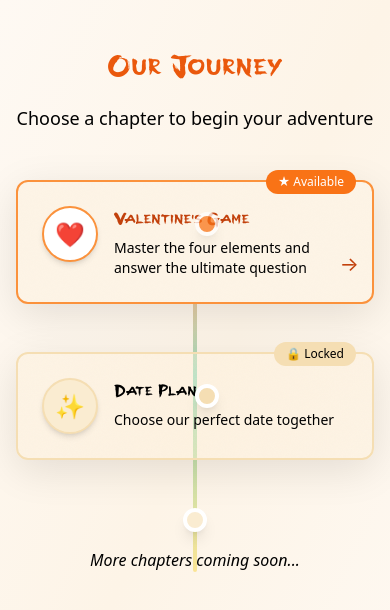
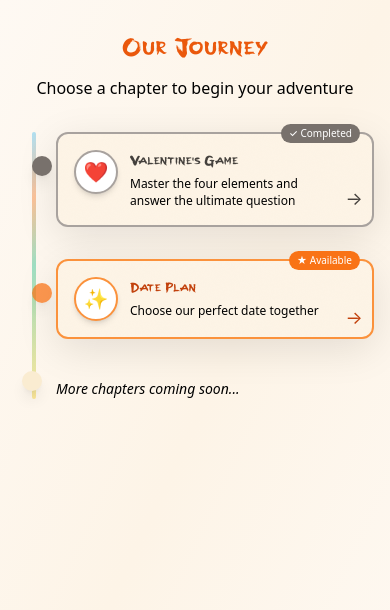
Before and after one commit to coderback/Project-Odelia, a Next.js app in the folder project-odelia/: page /timeline in a window 390 px wide. Shown: the top 610 px of the page. Built offline with nearby package versions, Linux system fonts and the light colour scheme.

Commit message:
feat(ChapterCard, DatePlanHub, Timeline): enhance responsive design and adjust layout for improved user experience

```diff
--- a/project-odelia/src/components/features/DatePlanHub.tsx
+++ b/project-odelia/src/components/features/DatePlanHub.tsx
@@ -141,7 +141,7 @@ export default function DatePlanHub() {
   };
 
   return (
-    <div className="min-h-screen py-12 px-4 relative overflow-hidden">
+    <div className="min-h-screen py-8 sm:py-12 px-4 sm:px-6 relative overflow-hidden">
       {isComplete && <ConfettiEffect trigger={isComplete} />}
 
       <AnimatePresence mode="wait">
@@ -155,17 +155,17 @@ export default function DatePlanHub() {
             className="max-w-4xl mx-auto"
           >
             {/* Title */}
-            <motion.div variants={titleVariants} className="text-center mb-10">
-              <h1 className="text-4xl md:text-5xl font-display text-fire-600 mb-4">
+            <motion.div variants={titleVariants} className="text-center mb-6 sm:mb-10">
+              <h1 className="text-3xl sm:text-4xl md:text-5xl font-display text-fire-600 mb-2 sm:mb-4">
                 Plan Our Date
               </h1>
-              <p className="text-lg text-parchment-600">
+              <p className="text-base sm:text-lg text-parchment-600">
                 What kind of date sounds perfect to you?
               </p>
             </motion.div>
 
             {/* Date Options Grid */}
-            <div className="grid grid-cols-1 md:grid-cols-2 lg:grid-cols-3 gap-6">
+            <div className="grid grid-cols-1 sm:grid-cols-2 lg:grid-cols-3 gap-4 sm:gap-6">
               {dateOptions.map((option) => (
                 <motion.button
                   key={option.id}
@@ -176,9 +176,9 @@ export default function DatePlanHub() {
                   className={`
                     relative
                     bg-parchment-200
-                    rounded-2xl
+                    rounded-xl sm:rounded-2xl
                     shadow-parchment
-                    p-6
+                    p-4 sm:p-6
                     parchment-texture
                     border-2
                     border-parchment-300
@@ -187,17 +187,18 @@ export default function DatePlanHub() {
                     duration-300
                     text-left
                     group
+                    active:scale-[0.98]
                   `}
                 >
                   {/* Icon */}
                   <div className={`
-                    w-16 h-16
-                    rounded-xl
+                    w-12 h-12 sm:w-16 sm:h-16
+                    rounded-lg sm:rounded-xl
                     bg-gradient-to-br ${option.gradient}
                     flex items-center justify-center
-                    text-3xl
+                    text-2xl sm:text-3xl
                     shadow-lg
-                    mb-4
+                    mb-3 sm:mb-4
                     group-hover:scale-110
                     transition-transform
                     duration-300
@@ -206,12 +207,12 @@ export default function DatePlanHub() {
                   </div>
 
                   {/* Title */}
-                  <h3 className="text-xl font-display text-parchment-800 mb-2">
+                  <h3 className="text-lg sm:text-xl font-display text-parchment-800 mb-1 sm:mb-2">
                     {option.title}
                   </h3>
 
                   {/* Description */}
-                  <p className="text-sm text-parchment-600">
+                  <p className="text-xs sm:text-sm text-parchment-600 pr-6">
                     {option.description}
                   </p>
 
@@ -221,7 +222,7 @@ export default function DatePlanHub() {
                     opacity-0 group-hover:opacity-100
                     transition-opacity duration-300
                   `}>
-                    <span className="text-2xl">→</span>
+                    <span className="text-xl sm:text-2xl">→</span>
                   </div>
                 </motion.button>
               ))}
@@ -232,11 +233,11 @@ export default function DatePlanHub() {
               initial={{ opacity: 0 }}
               animate={{ opacity: 1 }}
               transition={{ delay: 1 }}
-              className="text-center mt-10"
+              className="text-center mt-8 sm:mt-10"
             >
               <button
                 onClick={handleBackToTimeline}
-                className="text-parchment-500 hover:text-parchment-700 transition-colors"
+                className="text-sm sm:text-base text-parchment-500 hover:text-parchment-700 transition-colors"
               >
                 ← Back to Timeline
               </button>
@@ -250,40 +251,40 @@ export default function DatePlanHub() {
             initial={{ opacity: 0, scale: 0.9 }}
             animate={{ opacity: 1, scale: 1 }}
             exit={{ opacity: 0, scale: 0.9 }}
-            className="max-w-md mx-auto text-center"
+            className="max-w-sm sm:max-w-md mx-auto text-center px-2"
           >
-            <div className="bg-parchment-200 rounded-2xl shadow-parchment p-8 parchment-texture">
+            <div className="bg-parchment-200 rounded-xl sm:rounded-2xl shadow-parchment p-6 sm:p-8 parchment-texture">
               {/* Selected option icon */}
               <div className={`
-                w-24 h-24
+                w-20 h-20 sm:w-24 sm:h-24
                 mx-auto
-                rounded-2xl
+                rounded-xl sm:rounded-2xl
                 bg-gradient-to-br ${selectedOption.gradient}
                 flex items-center justify-center
-                text-5xl
+                text-4xl sm:text-5xl
                 shadow-lg
-                mb-6
+                mb-4 sm:mb-6
               `}>
                 {selectedOption.icon}
               </div>
 
-              <h2 className="text-2xl font-display text-parchment-800 mb-2">
+              <h2 className="text-xl sm:text-2xl font-display text-parchment-800 mb-1 sm:mb-2">
                 {selectedOption.title}
               </h2>
-              <p className="text-parchment-600 mb-8">
+              <p className="text-sm sm:text-base text-parchment-600 mb-6 sm:mb-8">
                 {selectedOption.description}
               </p>
 
-              <p className="text-lg text-fire-600 font-medium mb-6">
+              <p className="text-base sm:text-lg text-fire-600 font-medium mb-4 sm:mb-6">
                 Is this your choice?
               </p>
 
-              <div className="flex gap-4 justify-center">
+              <div className="flex flex-col sm:flex-row gap-3 sm:gap-4 justify-center">
                 <motion.button
                   whileHover={{ scale: 1.05 }}
                   whileTap={{ scale: 0.95 }}
                   onClick={handleCancel}
-                  className="px-6 py-3 rounded-xl border-2 border-parchment-400 text-parchment-600 hover:bg-parchment-300 transition-colors"
+                  className="px-5 sm:px-6 py-2.5 sm:py-3 rounded-lg sm:rounded-xl border-2 border-parchment-400 text-parchment-600 hover:bg-parchment-300 transition-colors text-sm sm:text-base order-2 sm:order-1"
                   disabled={isSubmitting}
                 >
                   Go Back
@@ -294,8 +295,8 @@ export default function DatePlanHub() {
                   onClick={handleConfirm}
                   disabled={isSubmitting}
                   className={`
-                    px-6 py-3
-                    rounded-xl
+                    px-5 sm:px-6 py-2.5 sm:py-3
+                    rounded-lg sm:rounded-xl
                     bg-gradient-to-r ${selectedOption.gradient}
                     text-white
                     font-medium
@@ -303,6 +304,8 @@ export default function DatePlanHub() {
                     hover:shadow-xl
                     transition-shadow
                     disabled:opacity-50
+                    text-sm sm:text-base
+                    order-1 sm:order-2
                   `}
                 >
                   {isSubmitting ? 'Saving...' : 'Yes, this is perfect!'}
@@ -317,27 +320,27 @@ export default function DatePlanHub() {
             key="complete"
             initial={{ opacity: 0, y: 20 }}
             animate={{ opacity: 1, y: 0 }}
-            className="max-w-md mx-auto text-center"
+            className="max-w-sm sm:max-w-md mx-auto text-center px-2"
           >
-            <div className="bg-parchment-200 rounded-2xl shadow-parchment p-8 parchment-texture">
+            <div className="bg-parchment-200 rounded-xl sm:rounded-2xl shadow-parchment p-6 sm:p-8 parchment-texture">
               <motion.div
                 initial={{ scale: 0 }}
                 animate={{ scale: 1 }}
                 transition={{ type: 'spring', delay: 0.2 }}
-                className="text-6xl mb-6"
+                className="text-5xl sm:text-6xl mb-4 sm:mb-6"
               >
                 🎉
               </motion.div>
 
-              <h2 className="text-3xl font-display text-fire-600 mb-4">
+              <h2 className="text-2xl sm:text-3xl font-display text-fire-600 mb-3 sm:mb-4">
                 Perfect Choice!
               </h2>
 
-              <p className="text-lg text-parchment-700 mb-2">
+              <p className="text-base sm:text-lg text-parchment-700 mb-1 sm:mb-2">
                 You chose: <strong>{selectedOption.title}</strong>
               </p>
 
-              <p className="text-parchment-600 mb-8">
+              <p className="text-sm sm:text-base text-parchment-600 mb-6 sm:mb-8">
                 I can&apos;t wait for our {selectedOption.title.toLowerCase()}!
               </p>
 
@@ -345,7 +348,7 @@ export default function DatePlanHub() {
                 whileHover={{ scale: 1.05 }}
                 whileTap={{ scale: 0.95 }}
                 onClick={handleBackToTimeline}
-                className="px-8 py-3 rounded-xl bg-gradient-to-r from-fire-400 to-fire-600 text-white font-medium shadow-lg"
+                className="px-6 sm:px-8 py-2.5 sm:py-3 rounded-lg sm:rounded-xl bg-gradient-to-r from-fire-400 to-fire-600 text-white font-medium shadow-lg text-sm sm:text-base"
               >
                 Back to Timeline
               </motion.button>
--- a/project-odelia/src/components/features/Timeline.tsx
+++ b/project-odelia/src/components/features/Timeline.tsx
@@ -54,7 +54,7 @@ export default function Timeline() {
   }
 
   return (
-    <div className="min-h-screen py-12 px-4">
+    <div className="min-h-screen py-8 sm:py-12 px-4 sm:px-6">
       <motion.div
         variants={containerVariants}
         initial="hidden"
@@ -62,33 +62,37 @@ export default function Timeline() {
         className="max-w-2xl mx-auto"
       >
         {/* Title */}
-        <motion.div variants={titleVariants} className="text-center mb-12">
-          <h1 className="text-4xl md:text-5xl font-display text-fire-600 mb-4">
+        <motion.div variants={titleVariants} className="text-center mb-8 sm:mb-12">
+          <h1 className="text-3xl sm:text-4xl md:text-5xl font-display text-fire-600 mb-2 sm:mb-4">
             Our Journey
           </h1>
-          <p className="text-lg text-parchment-600">
+          <p className="text-base sm:text-lg text-parchment-600">
             Choose a chapter to begin your adventure
           </p>
         </motion.div>
 
-        {/* Timeline */}
+        {/* Timeline - Mobile: left-aligned, Desktop: centered alternating */}
         <div className="relative">
-          {/* Vertical timeline line */}
-          <div className="absolute left-1/2 transform -translate-x-1/2 top-0 bottom-0 w-1 avatar-gradient rounded-full opacity-40" />
+          {/* Vertical timeline line - left on mobile, center on desktop */}
+          <div className="absolute left-4 sm:left-1/2 sm:transform sm:-translate-x-1/2 top-0 bottom-0 w-1 avatar-gradient rounded-full opacity-40" />
 
           {/* Chapter cards */}
-          <div className="space-y-12">
+          <div className="space-y-8 sm:space-y-12">
             {chapters.map((item, index) => (
               <div key={item.chapter.id} className="relative">
-                {/* Timeline node */}
+                {/* Timeline node - left on mobile, center on desktop */}
                 <motion.div
                   initial={{ scale: 0 }}
                   animate={{ scale: 1 }}
                   transition={{ delay: index * 0.2 + 0.5, type: 'spring' }}
                   className={`
-                    absolute left-1/2 transform -translate-x-1/2 -translate-y-1/2 top-8
-                    w-6 h-6 rounded-full
-                    border-4 border-white
+                    absolute
+                    left-4 sm:left-1/2
+                    transform -translate-x-1/2
+                    top-6 sm:top-8
+                    w-5 h-5 sm:w-6 sm:h-6
+                    rounded-full
+                    border-3 sm:border-4 border-white
                     shadow-lg
                     z-10
                     ${item.status === 'completed' ? 'bg-earth-500' : ''}
@@ -97,10 +101,11 @@ export default function Timeline() {
                   `}
                 />
 
-                {/* Card container - alternating sides */}
+                {/* Card container - full width left-aligned on mobile, alternating on desktop */}
                 <div className={`
-                  flex
-                  ${index % 2 === 0 ? 'justify-start md:pr-[55%]' : 'justify-end md:pl-[55%]'}
+                  pl-10 sm:pl-0
+                  sm:flex
+                  ${index % 2 === 0 ? 'sm:justify-start sm:pr-[52%]' : 'sm:justify-end sm:pl-[52%]'}
                 `}>
                   <ChapterCard
                     chapter={item.chapter}
@@ -117,11 +122,11 @@ export default function Timeline() {
             initial={{ opacity: 0 }}
             animate={{ opacity: 1 }}
             transition={{ delay: 1.5 }}
-            className="relative mt-12"
+            className="relative mt-8 sm:mt-12"
           >
-            <div className="absolute left-1/2 transform -translate-x-1/2 w-6 h-6 rounded-full border-4 border-white bg-parchment-300 shadow-lg z-10" />
-            <div className="text-center pt-10">
-              <p className="text-parchment-500 italic">More chapters coming soon...</p>
+            <div className="absolute left-4 sm:left-1/2 transform -translate-x-1/2 w-5 h-5 sm:w-6 sm:h-6 rounded-full border-3 sm:border-4 border-white bg-parchment-300 shadow-lg z-10" />
+            <div className="pl-10 sm:pl-0 sm:text-center pt-2 sm:pt-10">
+              <p className="text-sm sm:text-base text-parchment-500 italic">More chapters coming soon...</p>
             </div>
           </motion.div>
         </div>
--- a/project-odelia/src/components/ui/ChapterCard.tsx
+++ b/project-odelia/src/components/ui/ChapterCard.tsx
@@ -73,7 +73,7 @@ export default function ChapterCard({ chapter, status, index }: ChapterCardProps
         ${colors.bg}
         rounded-xl
         shadow-parchment
-        p-6
+        p-4 sm:p-6
         w-full
         max-w-md
         parchment-texture
@@ -81,23 +81,24 @@ export default function ChapterCard({ chapter, status, index }: ChapterCardProps
         ${colors.border}
         transition-all
         duration-300
-        ${isClickable ? 'cursor-pointer' : 'cursor-not-allowed opacity-60'}
+        ${isClickable ? 'cursor-pointer active:scale-[0.98]' : 'cursor-not-allowed opacity-60'}
       `}
     >
       {/* Status Badge */}
-      <div className={`absolute -top-3 right-4 px-3 py-1 rounded-full text-xs font-medium ${colors.badge}`}>
+      <div className={`absolute -top-2.5 sm:-top-3 right-3 sm:right-4 px-2 sm:px-3 py-0.5 sm:py-1 rounded-full text-[10px] sm:text-xs font-medium ${colors.badge}`}>
         {status === 'completed' && '✓ Completed'}
         {status === 'available' && '★ Available'}
         {status === 'locked' && '🔒 Locked'}
       </div>
 
       {/* Chapter Icon */}
-      <div className="flex items-start gap-4">
+      <div className="flex items-start gap-3 sm:gap-4">
         <div className={`
-          w-14 h-14
+          w-11 h-11 sm:w-14 sm:h-14
           rounded-full
           flex items-center justify-center
-          text-2xl
+          text-xl sm:text-2xl
+          flex-shrink-0
           ${status === 'locked' ? 'bg-parchment-300' : 'bg-white'}
           shadow-md
           border-2
@@ -107,11 +108,11 @@ export default function ChapterCard({ chapter, status, index }: ChapterCardProps
         </div>
 
         {/* Chapter Info */}
-        <div className="flex-1">
-          <h3 className={`text-xl font-display ${colors.text} mb-1`}>
+        <div className="flex-1 min-w-0 pr-6 sm:pr-8">
+          <h3 className={`text-base sm:text-xl font-display ${colors.text} mb-0.5 sm:mb-1 truncate`}>
             {chapter.title}
           </h3>
-          <p className={`text-sm ${status === 'locked' ? 'text-parchment-500' : 'text-parchment-600'}`}>
+          <p className={`text-xs sm:text-sm leading-snug ${status === 'locked' ? 'text-parchment-500' : 'text-parchment-600'}`}>
             {chapter.description}
           </p>
         </div>
@@ -120,11 +121,11 @@ export default function ChapterCard({ chapter, status, index }: ChapterCardProps
       {/* Arrow indicator for available chapters */}
       {isClickable && (
         <motion.div
-          className="absolute right-4 top-1/2 transform -translate-y-1/2 mt-2"
+          className="absolute right-3 sm:right-4 top-1/2 transform -translate-y-1/2 mt-1 sm:mt-2"
           animate={{ x: [0, 5, 0] }}
           transition={{ repeat: Infinity, duration: 1.5 }}
         >
-          <span className={`text-xl ${colors.text}`}>→</span>
+          <span className={`text-lg sm:text-xl ${colors.text}`}>→</span>
         </motion.div>
       )}
     </motion.div>
--- a/project-odelia/src/lib/chapters.ts
+++ b/project-odelia/src/lib/chapters.ts
@@ -41,9 +41,9 @@ export const CHAPTERS: Chapter[] = [
 // LocalStorage key for progress
 const PROGRESS_KEY = 'odelia-chapter-progress';
 
-// Default progress state
+// Default progress state - Valentine is pre-completed since it was done before timeline existed
 const DEFAULT_PROGRESS: ChapterProgress = {
-  valentine: { completed: false },
+  valentine: { completed: true, completedAt: '2025-02-14T00:00:00.000Z' },
   datePlan: { completed: false },
 };
 
```
